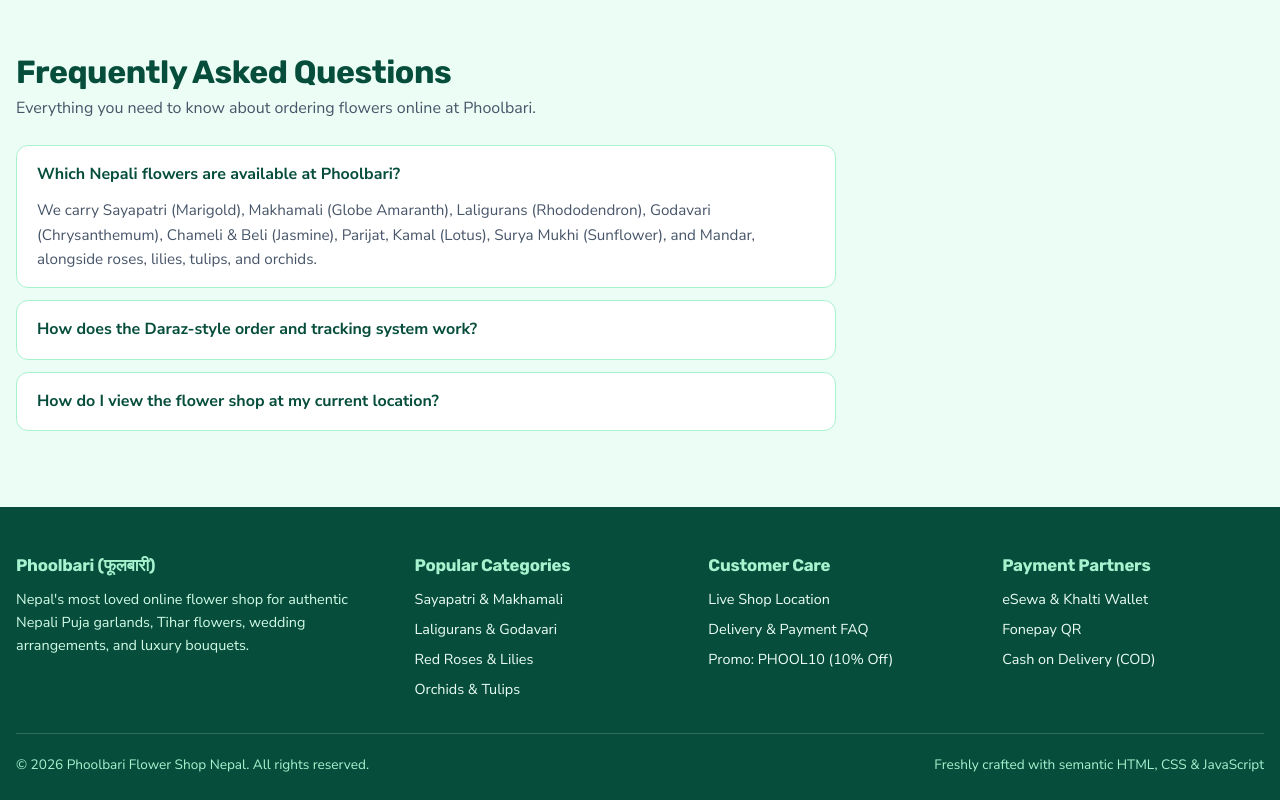
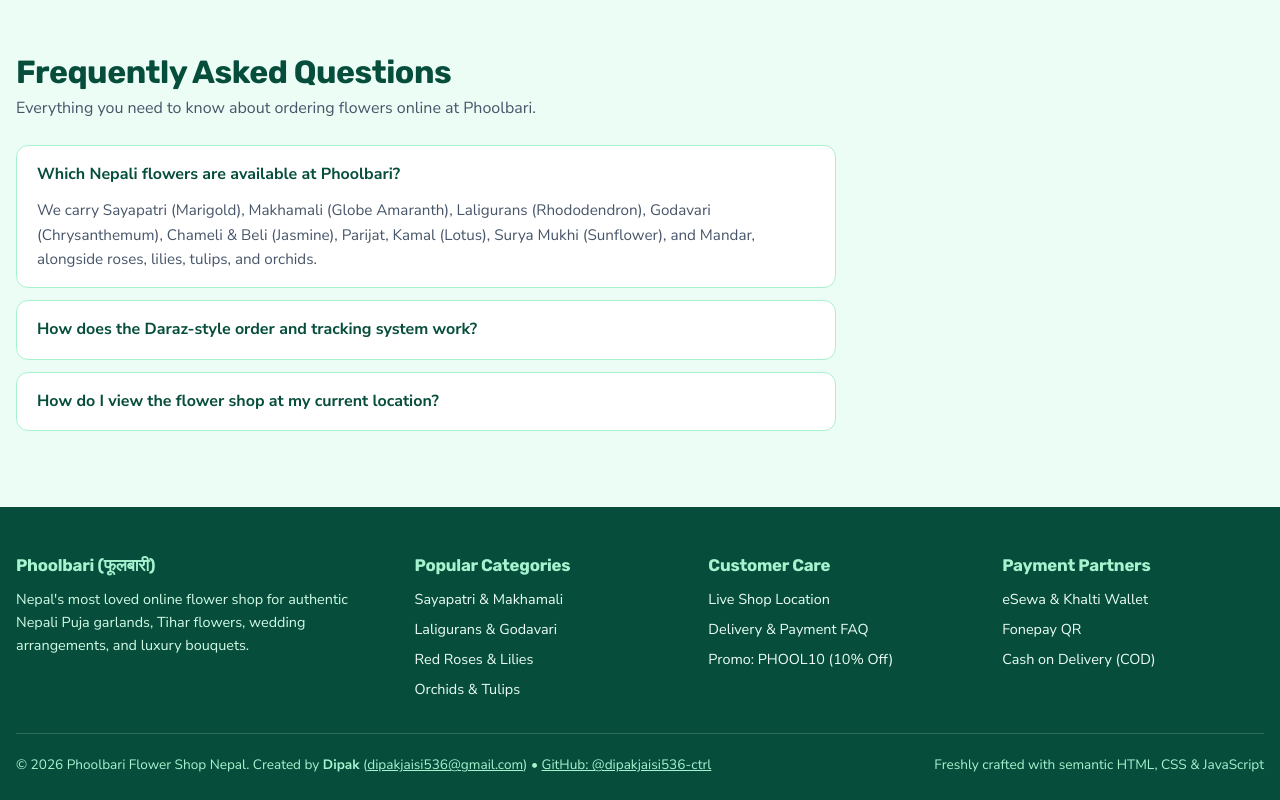
Before and after one commit to dipakjaisi536-ctrl/phoolbari-flower-shop, a plain HTML site: page index.html in a window 1280 px wide. Shown: the part 3859-4659 px from the top of the page. Drawn offline with nearby package versions, Linux system fonts and the light colour scheme.

Commit message:
feat: add Dipak identity to footer

```diff
--- a/index.html
+++ b/index.html
@@ -406,7 +406,7 @@
         </div>
       </div>
       <div class="footer-bottom">
-        <span>&copy; 2026 Phoolbari Flower Shop Nepal. All rights reserved.</span>
+        <span>&copy; 2026 Phoolbari Flower Shop Nepal. Created by <strong>Dipak</strong> (<a href="mailto:dipakjaisi536@gmail.com" style="text-decoration:underline;">dipakjaisi536@gmail.com</a>) &bull; <a href="https://github.com/dipakjaisi536-ctrl" target="_blank" rel="noopener noreferrer" style="text-decoration:underline;">GitHub: @dipakjaisi536-ctrl</a></span>
         <span>Freshly crafted with semantic HTML, CSS &amp; JavaScript</span>
       </div>
     </div>
```
